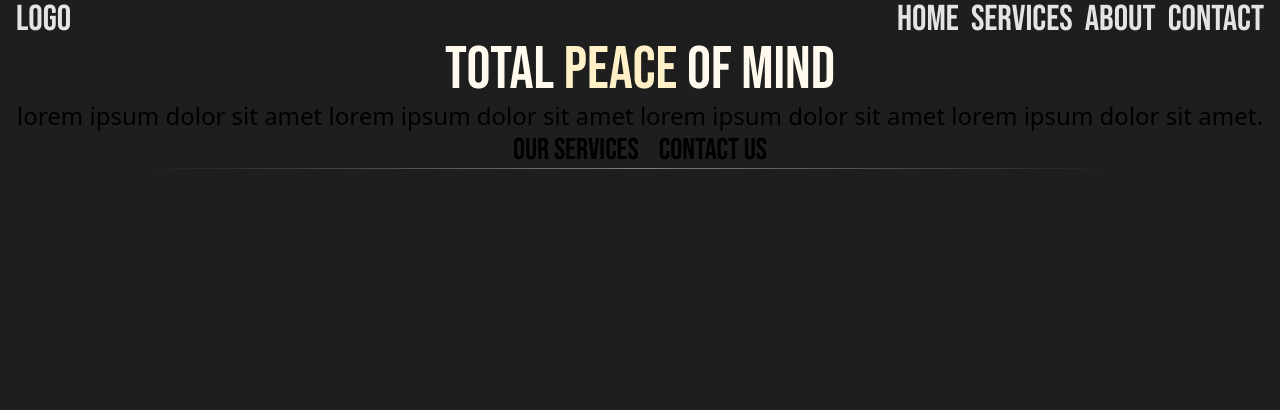
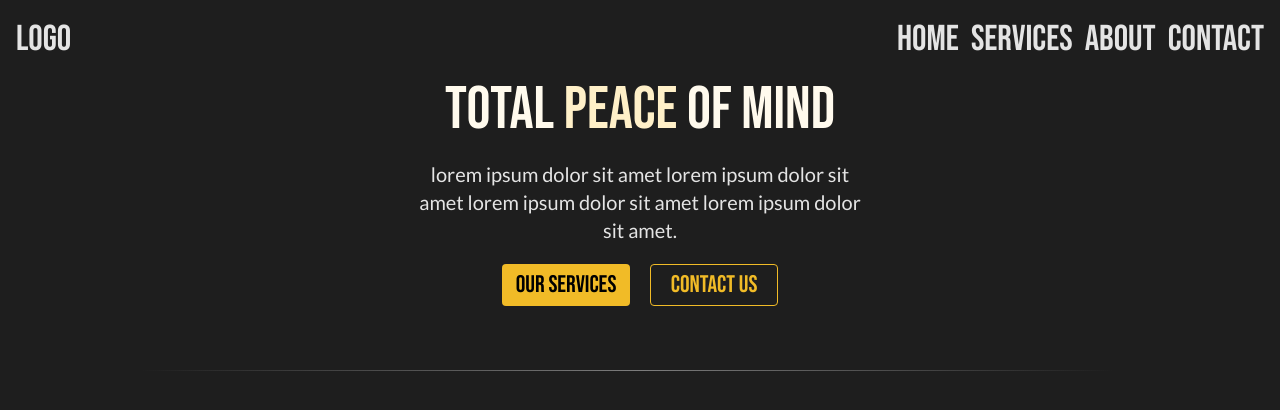
Before and after one commit to sixLUKEY/oakshield_v2, a SvelteKit app in the folder frontend/: page / in a window 1280 px wide. Shown: the top 410 px of the page. Built offline with nearby package versions, Linux system fonts and the light colour scheme.

Commit message:
added lato font and updated hero

```diff
--- a/frontend/src/app.css
+++ b/frontend/src/app.css
@@ -1,4 +1,5 @@
 @import url('https://fonts.googleapis.com/css2?family=Bebas+Neue&display=swap');
+@import url('https://fonts.googleapis.com/css2?family=Lato:ital,wght@0,100;0,300;0,400;0,700;0,900;1,100;1,300;1,400;1,700;1,900&display=swap');
 @tailwind base;
 @tailwind components;
 @tailwind utilities;
--- a/frontend/src/components/section-divider.svelte
+++ b/frontend/src/components/section-divider.svelte
@@ -1,4 +1,4 @@
-<div class="mx-auto w-fit">
+<div class="mx-auto my-16 w-fit">
 	<svg width="998" height="1" viewBox="0 0 998 1" fill="none" xmlns="http://www.w3.org/2000/svg">
 		<line x1="4.37114e-08" y1="0.5" x2="998" y2="0.500087" stroke="url(#paint0_linear_193_51)" />
 		<defs>
--- a/frontend/src/routes/+layout.svelte
+++ b/frontend/src/routes/+layout.svelte
@@ -11,7 +11,7 @@
 	];
 </script>
 
-<nav class="flex justify-between font-bebas text-4xl text-onSurfaceLight">
+<nav class="flex justify-between font-bebas text-4xl text-onSurfaceLight py-5">
 	<div>LOGO</div>
 	<ul class="flex gap-3">
 		{#each routes as route}
--- a/frontend/src/sections/hero/Hero.svelte
+++ b/frontend/src/sections/hero/Hero.svelte
@@ -1,8 +1,16 @@
-<div class="text-center flex flex-col items-center">
-	<h1 class="text-6xl font-bebas text-[#FFFAED]">Total <span class="text-[#FFF0C8]">Peace</span> of mind</h1>
-	<p class="text-2xl">lorem ipsum dolor sit amet lorem ipsum dolor sit amet lorem ipsum dolor sit amet lorem ipsum dolor sit amet.</p>
-	<div class="flex gap-5 font-bebas text-3xl">
-		<button>Our Services</button>
-		<button>Contact Us</button>
+<div class="text-center flex flex-col items-center gap-5">
+	<h1 class="text-6xl font-bebas text-[#FFFAED]">
+		Total <span class="text-[#FFF0C8]">Peace</span> of mind
+	</h1>
+	<p class="text-xl w-[450px] text-onSurfaceLight font-lato">
+		lorem ipsum dolor sit amet lorem ipsum dolor sit amet lorem ipsum dolor sit amet lorem ipsum
+		dolor sit amet.
+	</p>
+	<div class="flex gap-5 font-bebas text-2xl">
+		<button class="bg-onSurfacePrimary w-32 py-1 rounded transition">Our Services</button>
+		<button
+			class="border border-onSurfacePrimary w-32 py-1 text-onSurfacePrimary rounded transition"
+			>Contact Us</button
+		>
 	</div>
 </div>
--- a/frontend/tailwind.config.js
+++ b/frontend/tailwind.config.js
@@ -13,7 +13,8 @@
 				surfacAlternate: '#303030'
 			},
 			fontFamily: {
-				bebas: ['Bebas Neue', 'serif']
+				bebas: ['Bebas Neue', 'serif'],
+				lato: ['Lato', 'serif'],
 			}
 		}
 	},
```
